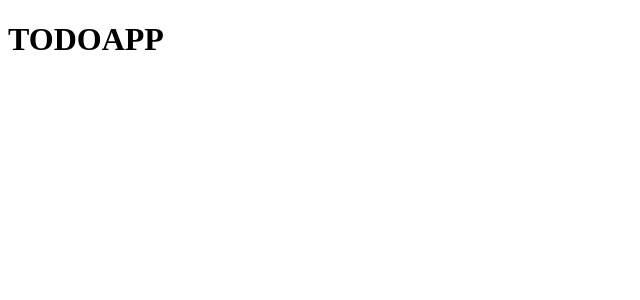
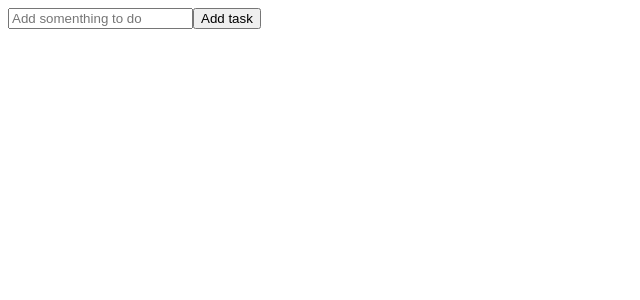
Before and after one commit to CarlosPantin/to-do-list-app, a React (Create React App) app: page / in a window 1280 px wide. Shown: the top 300 px of the page, without its empty margins (0-640 px from the left). Built offline with nearby package versions, Linux system fonts and the light colour scheme.

Commit message:
On branch master, form test  Your branch is up to date with 'origin/master'.  Changes to be committed: 	modified:   src/App.js 	new file:   src/components/Form.js 	deleted:    src/components/To-do-form.js

```diff
--- a/src/App.js
+++ b/src/App.js
@@ -1,10 +1,11 @@
 import './App.css';
 import React from 'react';
+import Form from './components/Form';
 
 function App() {
   return (
     <div className="to-do-list">
-      <h1>TODOAPP</h1>
+      <Form/>
     </div>
   );
 }
--- /dev/null
+++ b/src/components/Form.js
@@ -0,0 +1,16 @@
+import React, {useState} from 'react';
+
+function Form() {
+const [input,setInput]= useState('')
+
+
+
+  return (
+   <form className="list-form">
+    <input type="text" placeholder='Add somenthing to do' value={input} name="text" className="todo-input"/>
+    <button className="todo-button"> Add task</button>
+   </form>
+  )
+}
+
+export default Form
```
Also changed, not shown: src/components/To-do-form.js (deleted).
